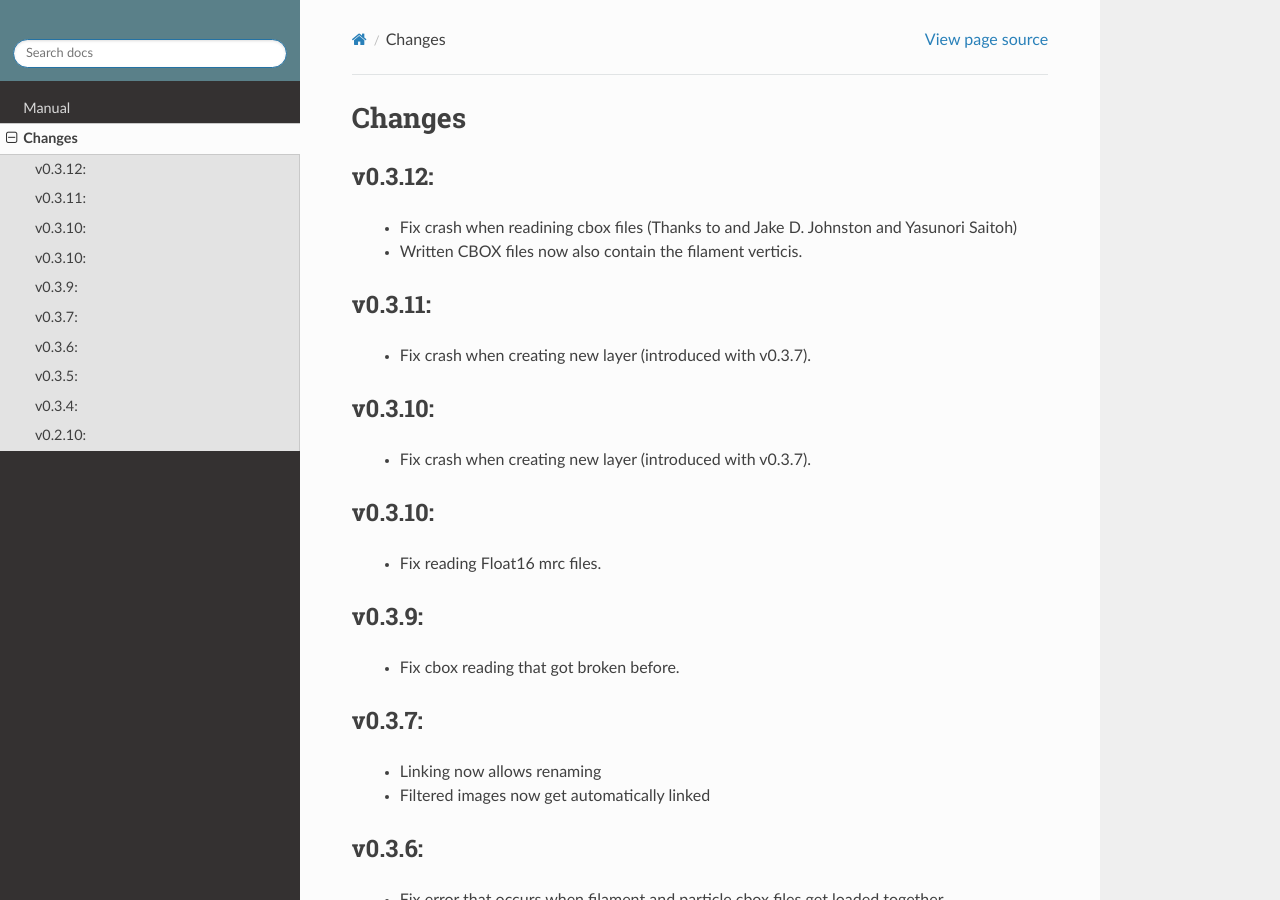
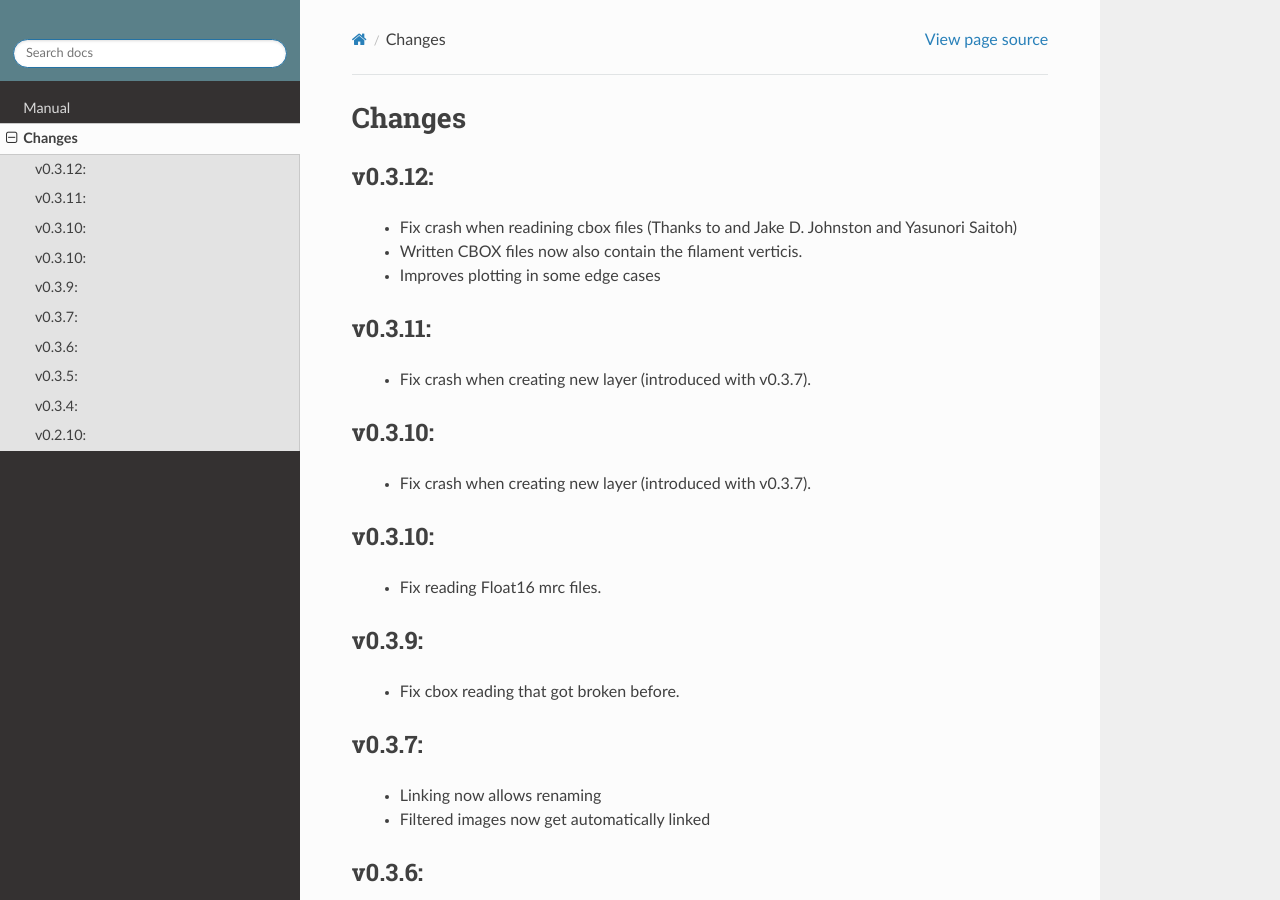
Before and after one commit to MPI-Dortmund/napari-boxmanager, a Sphinx documentation site: the page built from docs/changes.rst, in a window 1280 px wide and 900 px high. Built offline with Sphinx 7.4.7 and the Read the Docs theme 2.0.0, drawn with Linux system fonts in a browser that asks for light colours.

Commit message:
update changes

```diff
--- a/docs/changes.rst
+++ b/docs/changes.rst
@@ -5,6 +5,7 @@ v0.3.12:
 *******
  - Fix crash when readining cbox files (Thanks to and Jake D. Johnston and Yasunori Saitoh)
  - Written CBOX files now also contain the filament verticis.
+ - Improves plotting in some edge cases
 
 v0.3.11:
 *******
```
